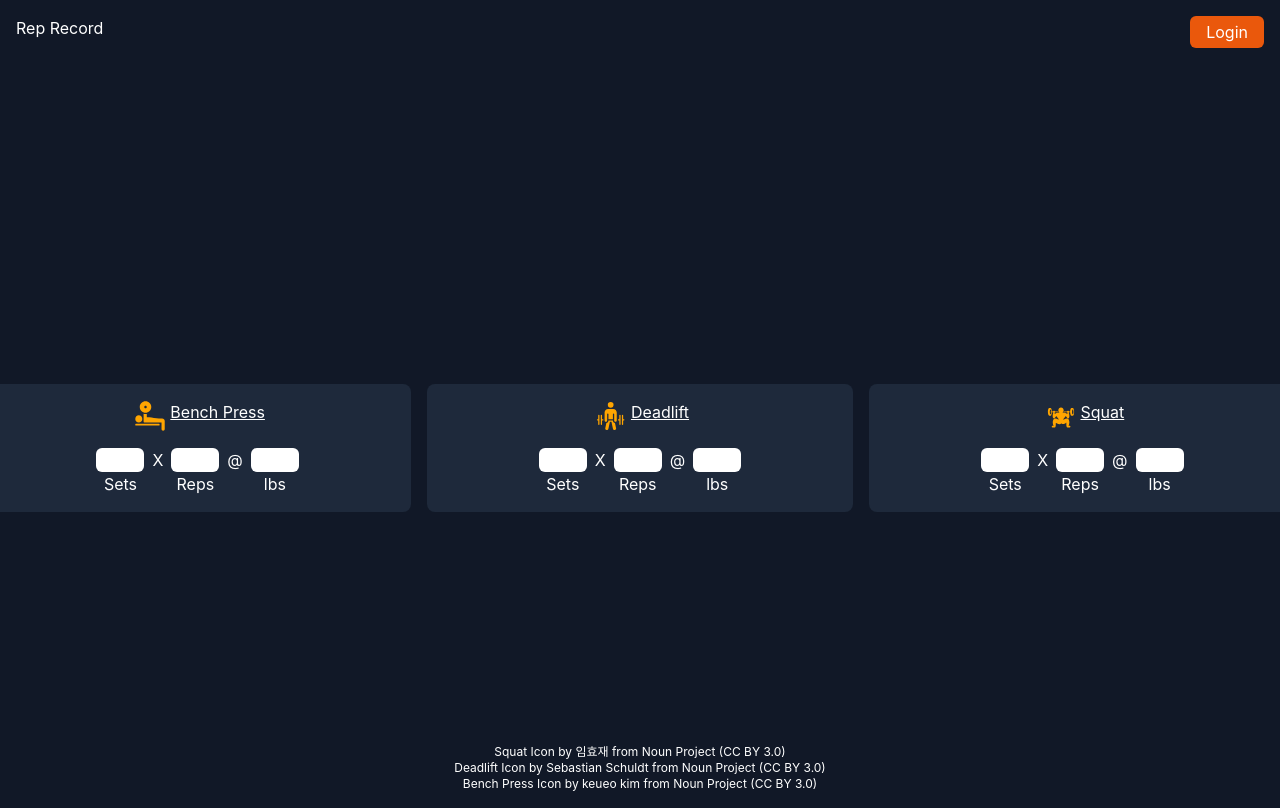
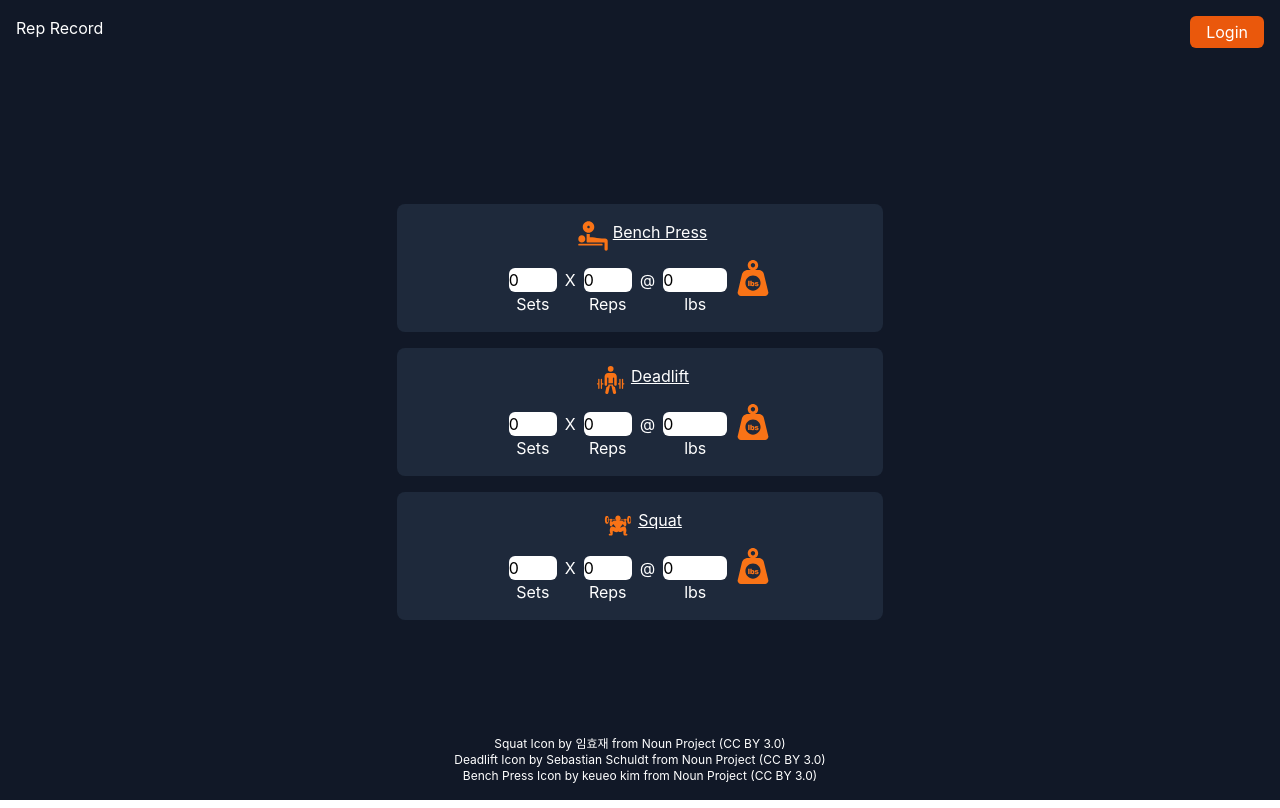
Before and after one commit to Z-Ahmad/rep-record, a React (Create React App) app: page / in a window 1280 px wide. Built offline with nearby package versions, Linux system fonts and the light colour scheme.

Commit message:
added weight conversion logic and icons

```diff
--- a/src/App.js
+++ b/src/App.js
@@ -11,7 +11,7 @@ function App() {
   return (
     <div className="App bg-gray-900 min-h-screen flex flex-col justify-between p-4 items-center overflow-hidden">
       <Nav/>
-      <div className="flex flex-col md:flex-row justify-center items-center align-middle gap-4 h-screen mb-[-6.5rem]">
+      <div className="flex flex-col justify-center items-center align-middle gap-4 h-screen mb-[-6.5rem] mt-[-4rem]">
         <BenchInput />
         <DeadliftInput />
         <SquatInput />
--- a/src/components/inputs/BenchInput.jsx
+++ b/src/components/inputs/BenchInput.jsx
@@ -5,8 +5,8 @@ import LiftInput from "./LiftInput";
 const BenchInput = () => {
   return (
     <LiftInput
-      icon={<BenchIcon fill="orange"
-      className="h-10 w-10" />}
+      icon={<BenchIcon
+      className="fill-orange-500 h-10 w-10"/>}
       liftName="Bench Press" />
   );
 };
--- a/src/components/inputs/DeadliftInput.jsx
+++ b/src/components/inputs/DeadliftInput.jsx
@@ -3,7 +3,7 @@ import { ReactComponent as DeadliftIcon } from "../../icons/deadlift-icon.svg";
 import LiftInput from "./LiftInput";
 
 const DeadliftInput = () => {
-  return <LiftInput icon={<DeadliftIcon fill="orange" className="h-10 w-10" />} liftName="Deadlift" />;
+  return <LiftInput icon={<DeadliftIcon className="fill-orange-500 h-10 w-10" />} liftName="Deadlift" />;
 };
 
 export default DeadliftInput;
--- a/src/components/inputs/LiftInput.jsx
+++ b/src/components/inputs/LiftInput.jsx
@@ -1,13 +1,32 @@
 import React, { useState } from "react";
+import {ReactComponent as LbsIcon} from '../../icons/lbs-icon.svg'
+import {ReactComponent as KgIcon} from '../../icons/kg-icon.svg'
 
 const LiftInput = ({ icon, liftName }) => {
-  const [sets, setSets] = useState("");
-  const [reps, setReps] = useState("");
-  const [weight, setWeight] = useState("");
+  const [sets, setSets] = useState(0);
+  const [reps, setReps] = useState(0);
+  const [weight, setWeight] = useState(0);
+  const [units, setUnits] = useState("lbs")
 
   const handleSetsChange = (e) => setSets(e.target.value);
   const handleRepsChange = (e) => setReps(e.target.value);
   const handleWeightChange = (e) => setWeight(e.target.value);
+
+  const handleUnitChange = () => {
+    const poundsToKilograms = 2.2046;
+
+    if (units === "lbs") {
+      if (weight >= 0) {
+        setWeight((weight / poundsToKilograms).toFixed(2)); // Use toFixed for better precision
+      }
+      setUnits("kg");
+    } else {
+      if (weight >= 0) {
+        setWeight((weight * poundsToKilograms).toFixed(2)); // Use toFixed for better precision
+      }
+      setUnits("lbs");
+    }
+  };
 
   return (
     <div className="flex flex-col gap-2 bg-slate-800 p-4 md:px-28 justify-center rounded-lg">
@@ -54,13 +73,23 @@ const LiftInput = ({ icon, liftName }) => {
             type="text"
             name={`${liftName.toLowerCase()}-input-weight`}
             id={`${liftName.toLowerCase()}-input-weight`}
-            className="rounded-md w-12"
+            className="rounded-md w-16"
             value={weight}
             onChange={handleWeightChange}
           />
           <label htmlFor={`${liftName.toLowerCase()}-input-weight`} className="text-white">
-            lbs
+            {units === 'lbs' ? 'lbs' : 'kg'}
           </label>
+        </div>
+
+        <div onClick={handleUnitChange}>
+          {units === 'lbs' ?
+            <LbsIcon className="fill-orange-500 h-9 w-9 -mt-2
+              hover:cursor-pointer hover:fill-orange-600 transition-all"/>
+            :
+            <KgIcon className="fill-orange-500 h-9 w-9 -mt-2 hover:cursor-pointer
+              hover:fill-orange-600 transition-all"/>
+          }
         </div>
       </div>
     </div>
--- a/src/components/inputs/SquatInput.jsx
+++ b/src/components/inputs/SquatInput.jsx
@@ -3,7 +3,7 @@ import { ReactComponent as SquatIcon } from "../../icons/squat-icon.svg";
 import LiftInput from "./LiftInput";
 
 const SquatInput = () => {
-  return <LiftInput icon={<SquatIcon fill="orange" className="h-10 w-10" />} liftName="Squat" />;
+  return <LiftInput icon={<SquatIcon className="fill-orange-500 h-10 w-10" />} liftName="Squat" />;
 };
 
 export default SquatInput;
```
Also changed, not shown: src/icons/kg-icon.svg (added), src/icons/lbs-icon.svg (added).
